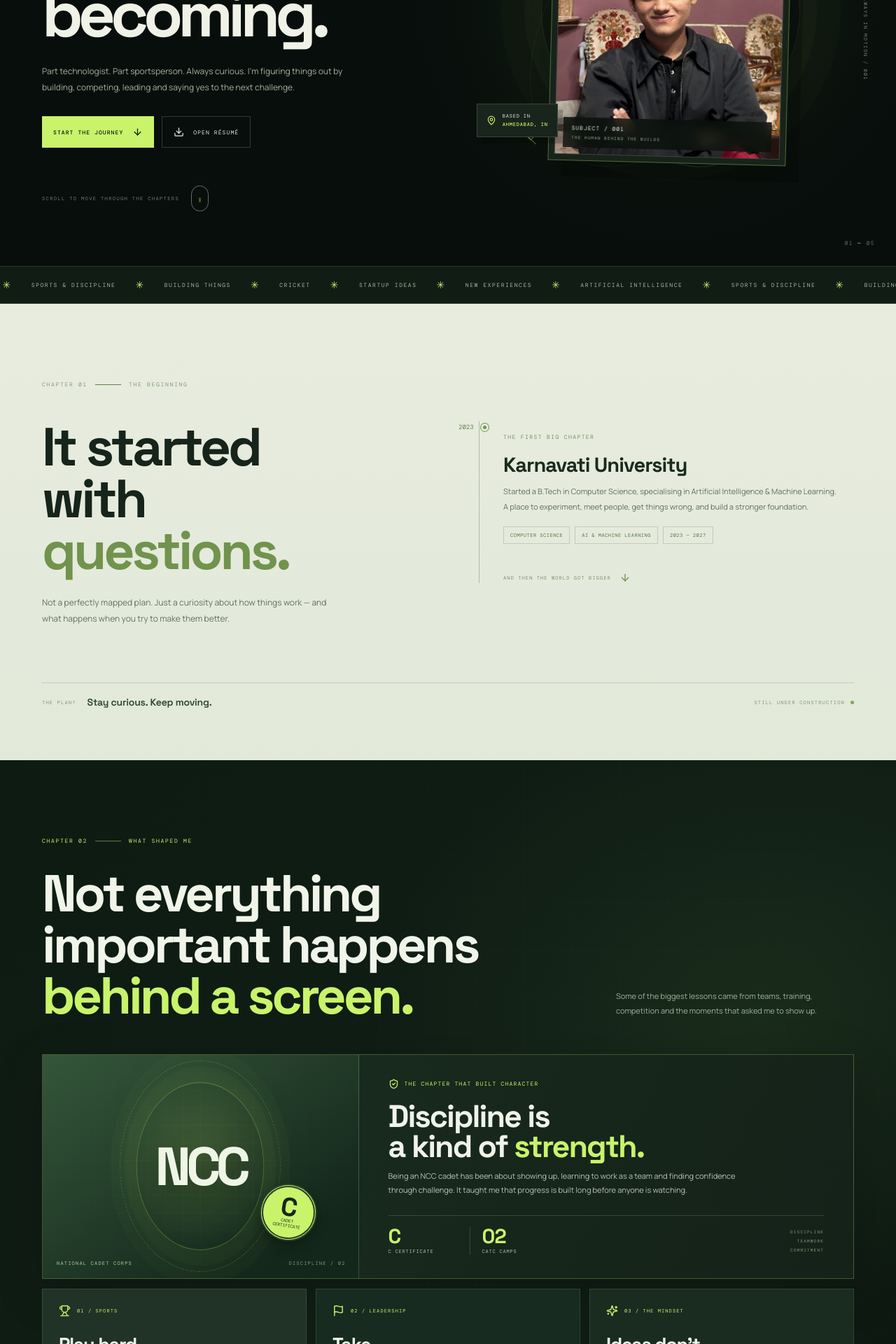
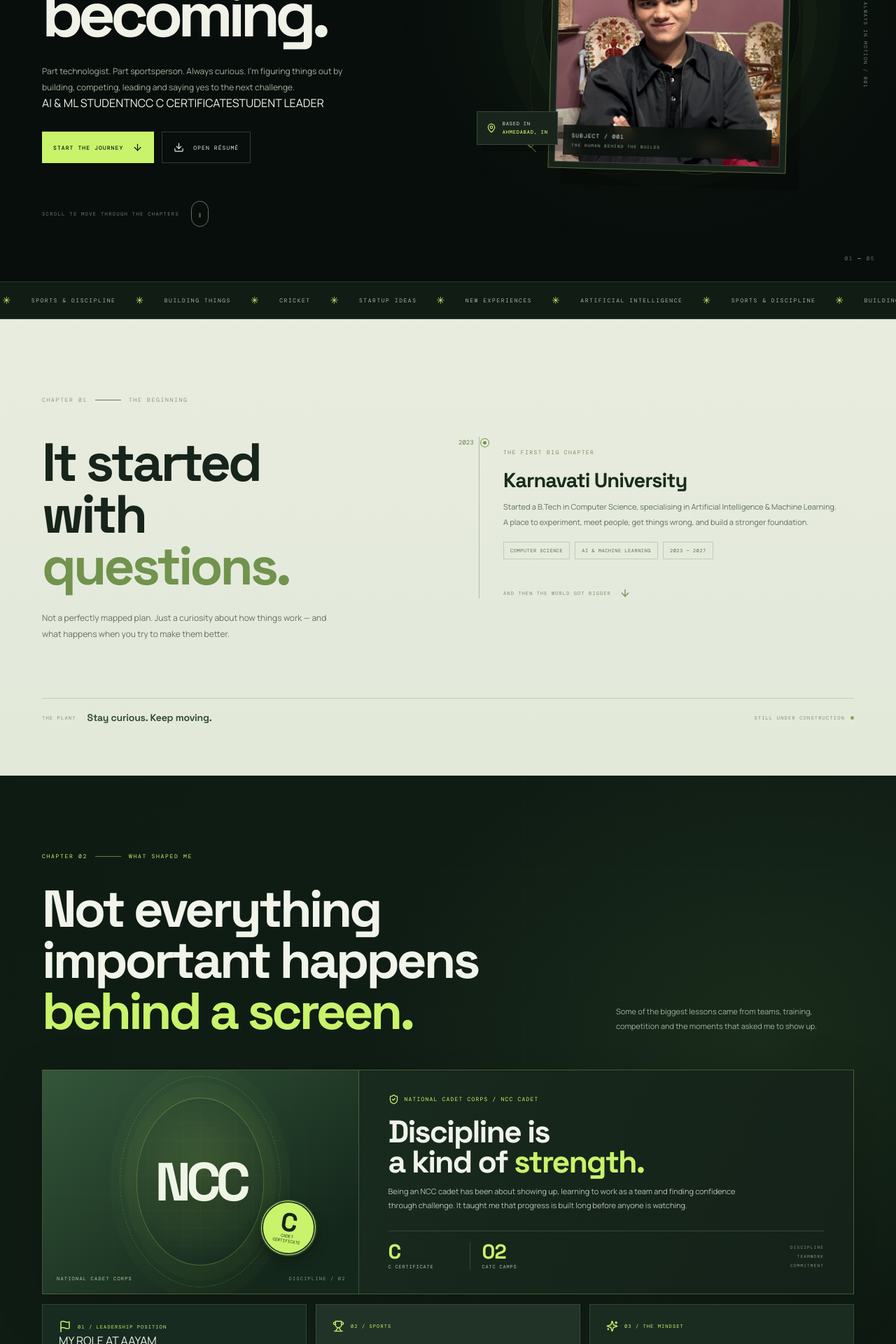
Before and after one commit to abhitiwari12/abhitiwari, a React (Vite) app: page / in a window 1280 px wide. Shown: the part 440-2360 px from the top of the page at 70% size. Built offline with nearby package versions, Linux system fonts and the light colour scheme.

Commit message:
Highlight leadership position and professional role titles

```diff
--- a/src/main.jsx
+++ b/src/main.jsx
@@ -74,7 +74,7 @@ function App() {
   <main>
    <section className="journey-hero" id="beginning">
     <div className="hero-coordinate hero-coordinate-left">23°01' N / 72°34' E</div><div className="hero-coordinate hero-coordinate-right">FIELD NOTES · 2026</div>
-    <div className="hero-copy"><div className="hero-eyebrow"><span className="pulse-dot"/> A HUMAN STORY IN BUILD MODE</div><p className="hero-greeting">Hey, I'm Abhi Tiwari.</p><h1>A journey<br/>in <em>constant</em><br/><span>becoming.</span></h1><p className="hero-lede">Part technologist. Part sportsperson. Always curious. I’m figuring things out by building, competing, leading and saying yes to the next challenge.</p><div className="hero-buttons"><a className="journey-primary" href="#formation">START THE JOURNEY <ArrowDown size={15}/></a><a className="journey-secondary" href="/Abhi-Tiwari-CV.pdf" target="_blank" rel="noreferrer"><Download size={15}/> OPEN RÉSUMÉ</a></div><div className="hero-bottom-note"><span>SCROLL TO MOVE THROUGH THE CHAPTERS</span><div className="scroll-indicator"><i/></div></div></div>
+    <div className="hero-copy"><div className="hero-eyebrow"><span className="pulse-dot"/> A HUMAN STORY IN BUILD MODE</div><p className="hero-greeting">Hey, I'm Abhi Tiwari.</p><h1>A journey<br/>in <em>constant</em><br/><span>becoming.</span></h1><p className="hero-lede">Part technologist. Part sportsperson. Always curious. I’m figuring things out by building, competing, leading and saying yes to the next challenge.</p><div className="hero-role-strip"><span>AI & ML STUDENT</span><i/><span>NCC C CERTIFICATE</span><i/><span>STUDENT LEADER</span></div><div className="hero-buttons"><a className="journey-primary" href="#formation">START THE JOURNEY <ArrowDown size={15}/></a><a className="journey-secondary" href="/Abhi-Tiwari-CV.pdf" target="_blank" rel="noreferrer"><Download size={15}/> OPEN RÉSUMÉ</a></div><div className="hero-bottom-note"><span>SCROLL TO MOVE THROUGH THE CHAPTERS</span><div className="scroll-indicator"><i/></div></div></div>
     <div className="hero-scene"><div className="scene-orbit orbit-a"/><div className="scene-orbit orbit-b"/><div className="scene-orbit orbit-c"/><div className="scene-crosshair crosshair-a"/><div className="scene-crosshair crosshair-b"/><div className="scene-photo"><img src="/assets/abhi-portrait.jpg" alt="Abhi Tiwari"/><span className="photo-caption"><b>SUBJECT / 001</b><small>THE HUMAN BEHIND THE BUILDS</small></span></div><div className="scene-float scene-float-a"><Cpu size={15}/><span>AI / ML<br/><b>EXPLORER</b></span></div><div className="scene-float scene-float-b"><MapPin size={14}/><span>BASED IN<br/><b>AHMEDABAD, IN</b></span></div><div className="scene-asterisk">✳</div><div className="scene-side-label">ALWAYS IN MOTION / 001</div></div>
     <div className="hero-scroll-number">01<span>—</span>05</div>
    </section>
@@ -88,10 +88,10 @@ function App() {
 
    <section className="formation-section" id="formation"><div className="formation-inner section-wrap">
     <div className="chapter-index chapter-index-light reveal"><span>CHAPTER 02</span><i/><span>WHAT SHAPED ME</span></div><div className="formation-heading reveal"><div><h2>Not everything<br/>important happens<br/><em>behind a screen.</em></h2></div><p>Some of the biggest lessons came from teams, training, competition and the moments that asked me to show up.</p></div>
-    <article className="ncc-journey-card reveal"><div className="ncc-scene"><div className="ncc-rings"/><div className="ncc-letters">NCC</div><div className="ncc-seal"><b>C</b><small>CADET<br/>CERTIFICATE</small></div><span className="ncc-scene-label">NATIONAL CADET CORPS</span><span className="ncc-coordinate">DISCIPLINE / 02</span></div><div className="ncc-story"><div className="ncc-kicker"><ShieldCheck size={15}/> THE CHAPTER THAT BUILT CHARACTER</div><h3>Discipline is<br/>a kind of <em>strength.</em></h3><p>Being an NCC cadet has been about showing up, learning to work as a team and finding confidence through challenge. It taught me that progress is built long before anyone is watching.</p><div className="ncc-achievements"><div className="ncc-achievement"><b>C</b><span>C CERTIFICATE</span></div><div className="ncc-achievement"><b>02</b><span>CATC CAMPS</span></div><div className="ncc-traits"><span>DISCIPLINE</span><i/><span>TEAMWORK</span><i/><span>COMMITMENT</span></div></div></div></article>
+    <article className="ncc-journey-card reveal"><div className="ncc-scene"><div className="ncc-rings"/><div className="ncc-letters">NCC</div><div className="ncc-seal"><b>C</b><small>CADET<br/>CERTIFICATE</small></div><span className="ncc-scene-label">NATIONAL CADET CORPS</span><span className="ncc-coordinate">DISCIPLINE / 02</span></div><div className="ncc-story"><div className="ncc-kicker"><ShieldCheck size={15}/> NATIONAL CADET CORPS / NCC CADET</div><h3>Discipline is<br/>a kind of <em>strength.</em></h3><p>Being an NCC cadet has been about showing up, learning to work as a team and finding confidence through challenge. It taught me that progress is built long before anyone is watching.</p><div className="ncc-achievements"><div className="ncc-achievement"><b>C</b><span>C CERTIFICATE</span></div><div className="ncc-achievement"><b>02</b><span>CATC CAMPS</span></div><div className="ncc-traits"><span>DISCIPLINE</span><i/><span>TEAMWORK</span><i/><span>COMMITMENT</span></div></div></div></article>
     <div className="formation-side-grid">
-     <article className="formation-tile sports-tile reveal"><div className="tile-overline"><Trophy size={17}/><span>01 / SPORTS</span></div><h3>Play hard.<br/><em>Play together.</em></h3><p>Part of the university cricket and kabaddi teams. Represented KU in All India University Kabaddi and won an inter-university tournament.</p><div className="tile-bottom"><span>CRICKET / KABADDI</span><span>↗</span></div><div className="tile-watermark">SPORT</div></article>
-     <article className="formation-tile leadership-tile reveal"><div className="tile-overline"><Flag size={17}/><span>02 / LEADERSHIP</span></div><h3>Take<br/><em>responsibility.</em></h3><p>Discipline Vice Chairperson, AAYAM — the UIT Student Committee. Learning to coordinate, support and help make things happen.</p><div className="tile-bottom"><span>AAYAM / UIT STUDENT COMMITTEE</span><span>↗</span></div><div className="tile-watermark">LEAD</div></article>
+     <article className="formation-tile leadership-tile formation-role-featured reveal"><div className="tile-overline"><Flag size={18}/><span>01 / LEADERSHIP POSITION</span></div><div className="position-label">MY ROLE AT AAYAM</div><h3><span>DISCIPLINE VICE</span><em>CHAIRPERSON.</em></h3><div className="position-organisation">AAYAM <i/> UIT STUDENT COMMITTEE</div><p>Serving as Discipline Vice Chairperson — taking responsibility, supporting the student community and helping campus life run better.</p><div className="tile-bottom"><span>STUDENT LEADERSHIP / KARNAVATI UNIVERSITY</span><span>↗</span></div><div className="tile-watermark">LEAD</div></article>
+     <article className="formation-tile sports-tile reveal"><div className="tile-overline"><Trophy size={17}/><span>02 / SPORTS</span></div><h3>University<br/><em>Cricket & Kabaddi.</em></h3><p>Part of KU’s main sports teams. Represented the university in All India University Kabaddi and won an inter-university tournament.</p><div className="tile-bottom"><span>KU MAIN TEAM</span><span>↗</span></div><div className="tile-watermark">SPORT</div></article>
      <article className="formation-tile curiosity-tile reveal"><div className="tile-overline"><Sparkles size={17}/><span>03 / THE MINDSET</span></div><h3>Ideas don't<br/><em>sit still.</em></h3><p>AI, products, startups, random questions and the satisfaction of turning a rough thought into something real.</p><div className="tile-bottom"><span>ALWAYS EXPLORING</span><span>↗</span></div><div className="tile-watermark">IDEAS</div></article>
     </div>
     <div className="formation-quote reveal"><span>“</span><p>Character is built in the moments when you choose to keep showing up.</p><small>A LESSON I KEEP CARRYING FORWARD</small></div>
@@ -107,7 +107,7 @@ function App() {
 
    <section className="field-section" id="field"><div className="field-inner section-wrap">
     <div className="chapter-index chapter-index-light reveal"><span>CHAPTER 04</span><i/><span>OUT IN THE WORLD</span></div><div className="field-heading reveal"><h2>Learning doesn't<br/>stop at <em>the edge<br/>of campus.</em></h2><p>Work experience, collaboration and the little realities that make classroom knowledge more useful.</p></div>
-    <div className="field-timeline">{experiences.map((item,i)=><article className="field-entry reveal" key={item.company}><div className="field-date"><span>0{i+1}</span><b>{item.date}</b></div><div className="field-node"><i/></div><div className="field-entry-content"><div className="field-company">{item.company}<span> / {item.place}</span></div><h3>{item.role}</h3><p>{item.text}</p><div className="field-tags">{item.tags.map(tag=><span key={tag}>{tag}</span>)}</div></div></article>)}<article className="field-entry field-education reveal"><div className="field-date"><span>NOW</span><b>2023 — 2027</b></div><div className="field-node"><i/></div><div className="field-entry-content"><div className="field-company">THE FOUNDATION</div><h3>Karnavati University</h3><p>B.Tech Computer Science · Artificial Intelligence & Machine Learning.</p><div className="field-tags"><span>LEARNING</span><span>EXPERIMENTING</span><span>GROWING</span></div></div></article></div>
+    <div className="field-timeline">{experiences.map((item,i)=><article className="field-entry reveal" key={item.company}><div className="field-date"><span>0{i+1}</span><b>{item.date}</b></div><div className="field-node"><i/></div><div className="field-entry-content"><div className="field-company">{item.company}<span> / {item.place}</span></div><div className="field-position-label">POSITION HELD</div><h3 className="field-role-title">{item.role}</h3><p>{item.text}</p><div className="field-tags">{item.tags.map(tag=><span key={tag}>{tag}</span>)}</div></div></article>)}<article className="field-entry field-education reveal"><div className="field-date"><span>NOW</span><b>2023 — 2027</b></div><div className="field-node"><i/></div><div className="field-entry-content"><div className="field-company">THE FOUNDATION</div><h3>Karnavati University</h3><p>B.Tech Computer Science · Artificial Intelligence & Machine Learning.</p><div className="field-tags"><span>LEARNING</span><span>EXPERIMENTING</span><span>GROWING</span></div></div></article></div>
    </div></section>
 
    <section className="sidequest-section"><div className="sidequest-inner section-wrap"><div className="sidequest-copy reveal"><div className="chapter-index"><span>INTERLUDE / SIDE QUEST</span><i/><span>JUST FOR THE JOY OF IT</span></div><h2>Sometimes,<br/>you build<br/><em>a world.</em></h2><p>GEORUSH is a geography guessing game I built because making things should be fun, too. Five rounds, a ticking clock and one question: how well do you know your distances?</p><a className="sidequest-button" href="/games/georush/index.html" target="_blank" rel="noreferrer">ENTER GEORUSH <ArrowUpRight size={15}/></a></div><div className="georush-art reveal"><div className="geo-grid"/><div className="geo-top"><span>ABHI'S GAME CORNER</span><span>V1.3 / PLAYABLE</span></div><div className="geo-routes"><i/><i/><i/></div><div className="geo-pin geo-pin-a"/><div className="geo-pin geo-pin-b"/><div className="geo-title">GEO<br/><em>RUSH</em></div><div className="geo-bottom"><span>INDIA / WORLD / MIXED</span><Gamepad2 size={19}/></div></div></div></section>
```
